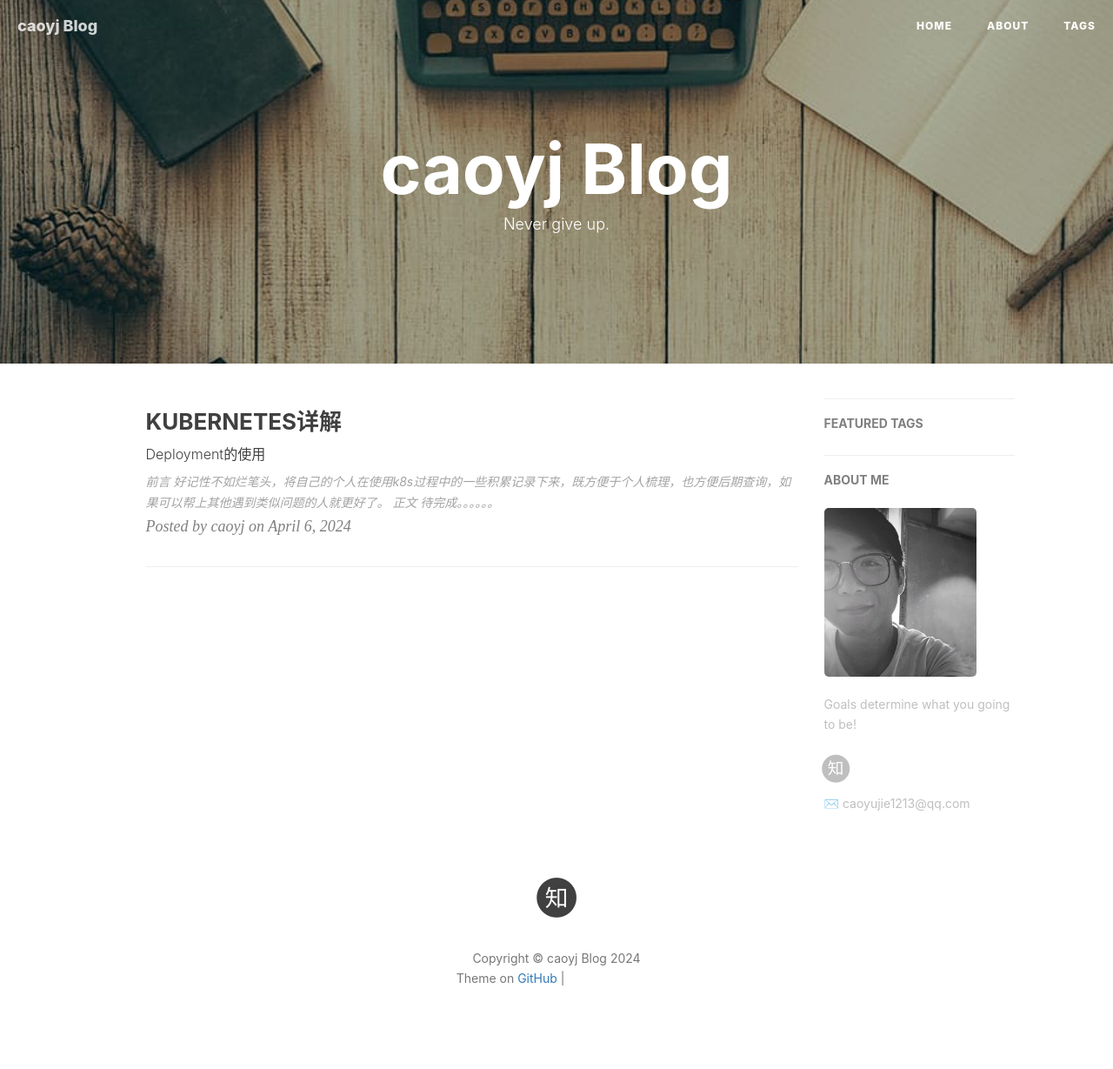
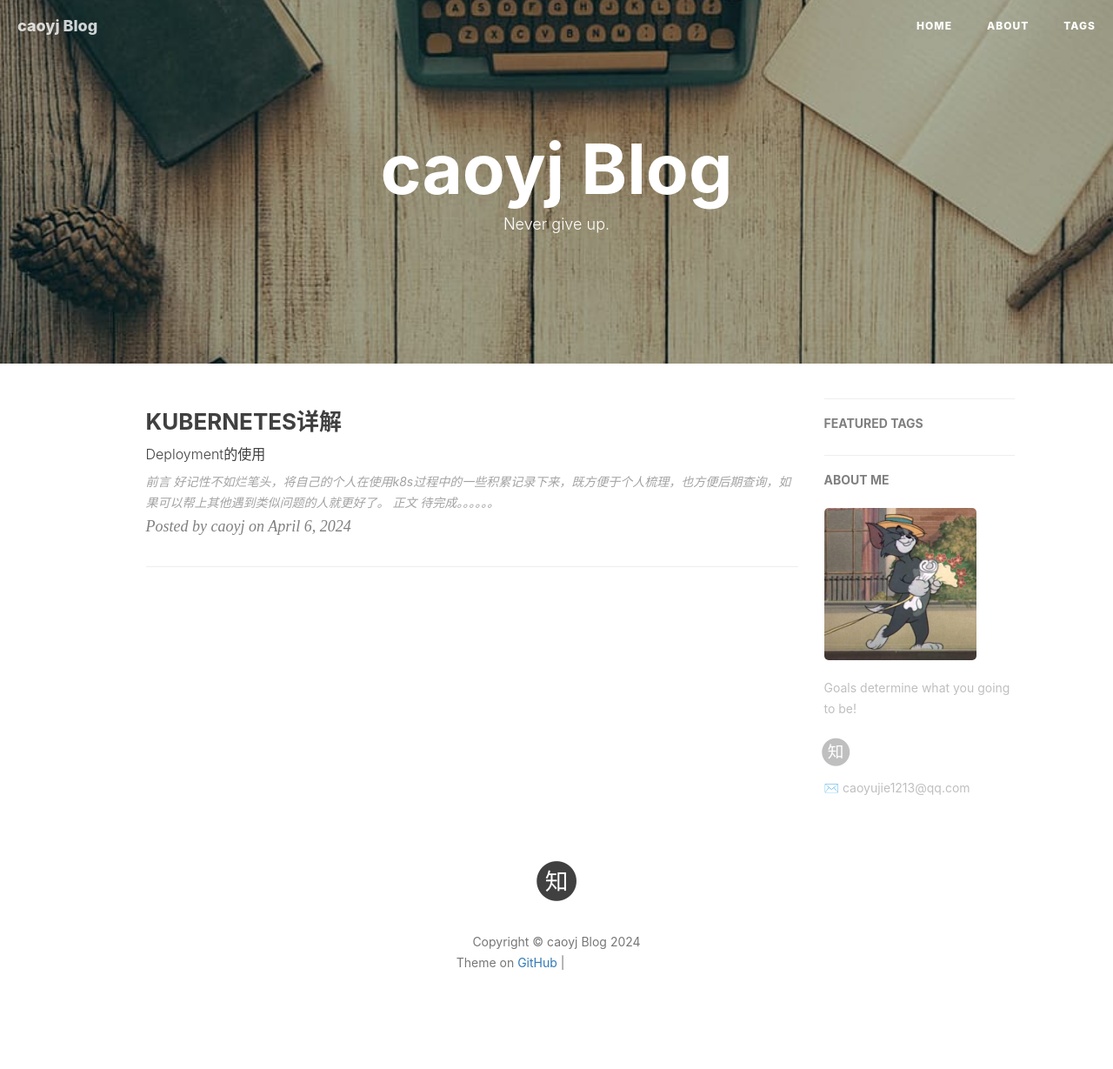
Before and after one commit to vcyj/vcyj.github.io, a Jekyll site: the page built from index.html, in a window 1280 px wide. Shown: the whole page at 87% size. Built offline with Jekyll 4.4.1, drawn with Linux system fonts in a browser that asks for light colours; nearby versions of some CDN libraries; the list of posts is cut into pages by our own code; comment, search, counter and statistics services are not loaded; grey boxes are pictures that could not be loaded.

Commit message:
change photo
1

```diff
--- a/_config.yml
+++ b/_config.yml
@@ -12,7 +12,7 @@
 # Sidebar settings
 sidebar: true                           # whether or not using Sidebar.
 sidebar-about-description: "Goals determine what you going to be!"
-sidebar-avatar: /img/about-BY-gentle.jpg      # use absolute URL, seeing it's used in both `/` and `/about/`
+sidebar-avatar: /img/pic_tom.jpg      # use absolute URL, seeing it's used in both `/` and `/about/`
 
 
 
```
Also changed, not shown: img/pic_tom.jpg (added).
